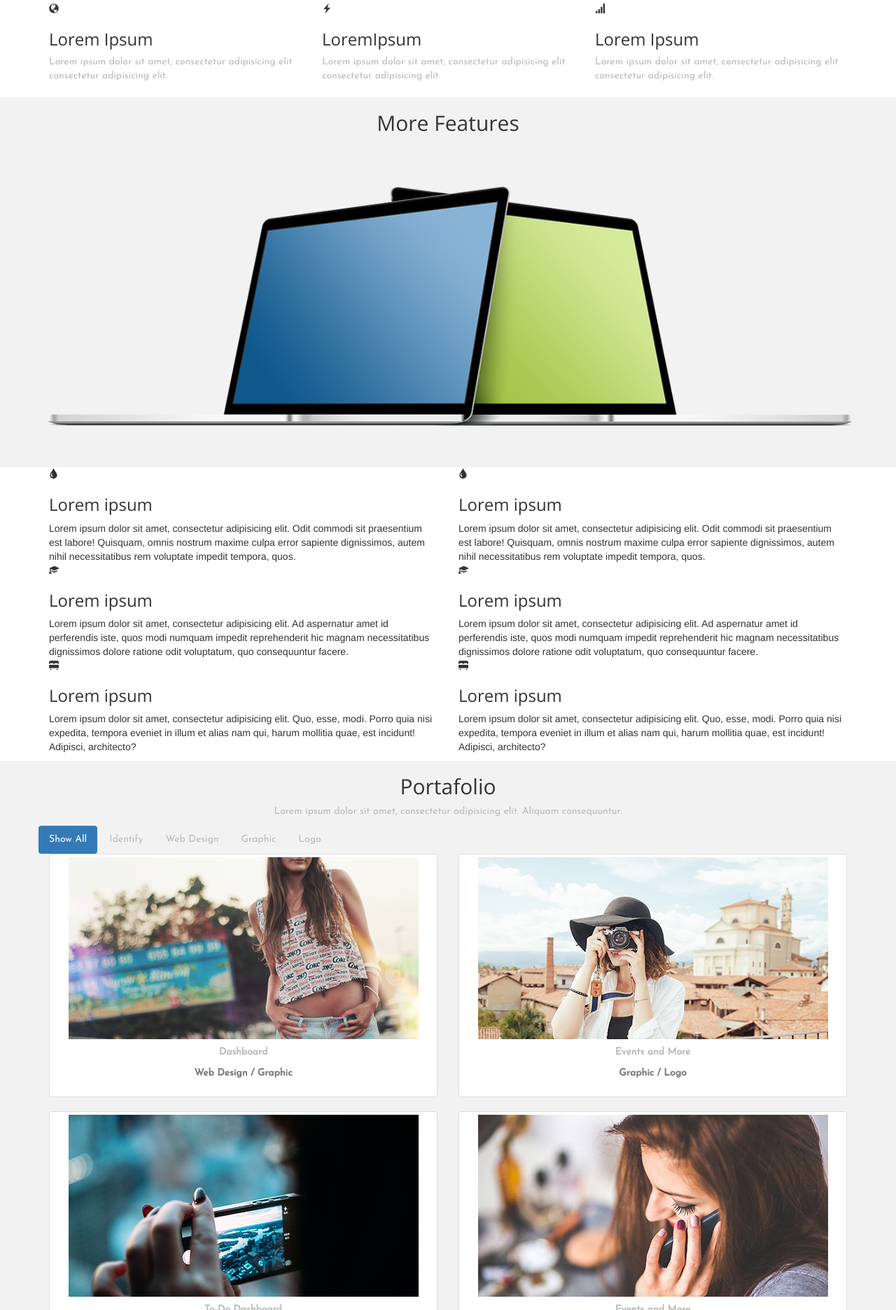
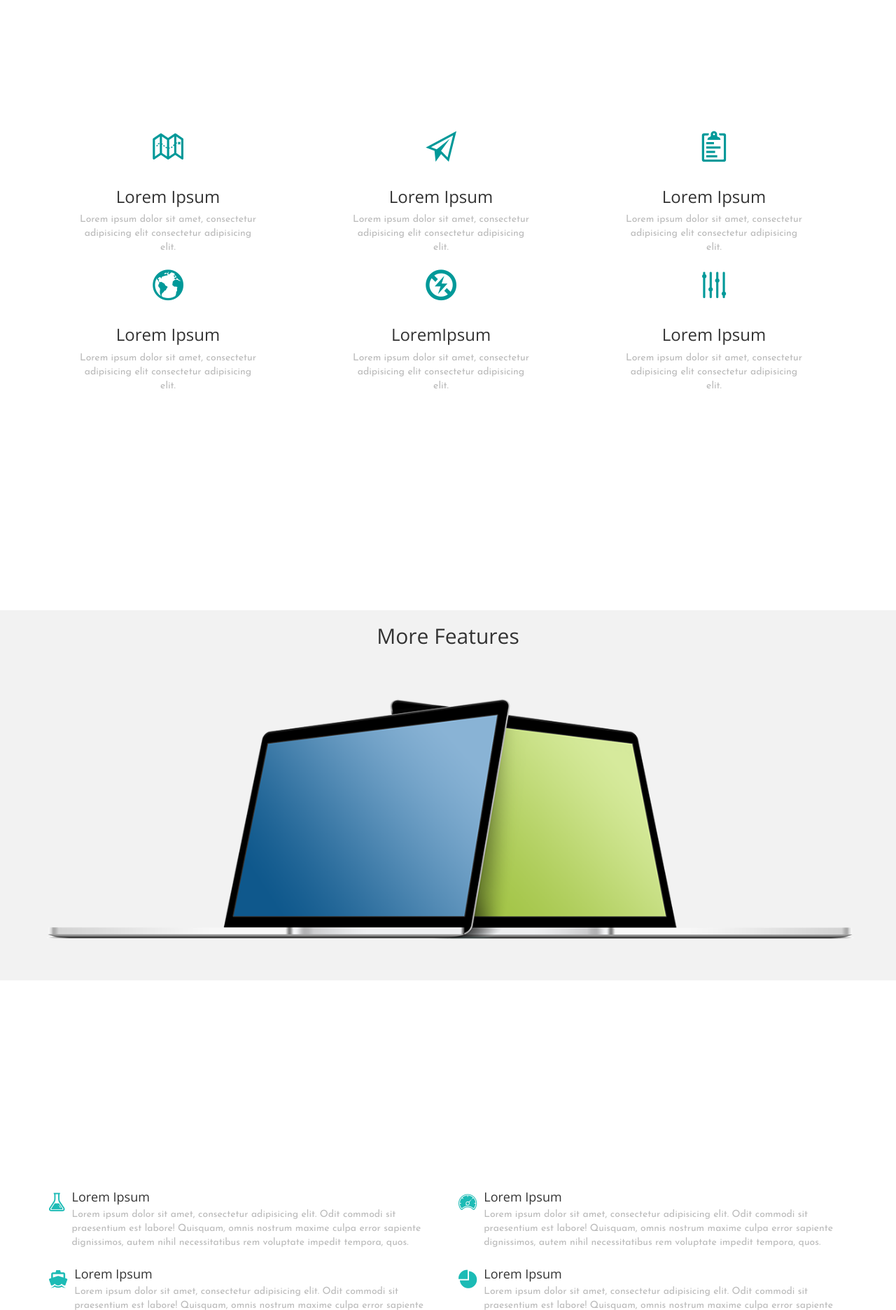
Before and after one commit to sheyshey22/prime-examengrupal, a plain HTML site: page index.html in a window 1280 px wide. Shown: the part 928-2800 px from the top of the page at 70% size. Drawn offline with nearby package versions, Linux system fonts and the light colour scheme; files whose address does not match are found by name.

Commit message:
terminando

```diff
--- a/css/main.css
+++ b/css/main.css
@@ -12,6 +12,11 @@ h1{
 hr{
 	width: 250px;
 }
+i{
+	font-size: 30px;
+	color: #1CBBB5;
+	text-align: center;
+}
 .hero-img{
 	background: url("../img/background/hero.jpg")no-repeat;
 	background-size: cover;
@@ -24,6 +29,24 @@ hr{
 	top: 100px;
 }
 /* sheyla*#009999*/
+.features{
+	margin-top: 300px;
+	margin-bottom: 300px;
+}
+.features i{
+	font-size: 50px;
+	color: #009999;
+	text-align: center;
+}
+.list-feat{
+	text-align: center;
+	list-style: none;
+	width: 300px;
+}
+.list-more-feat{
+	margin-top: 300px;
+	margin-bottom: 300px;
+}
 .more{
 	background-color:#f2f2f2;
 }
--- a/index.html
+++ b/index.html
@@ -53,27 +53,25 @@
 <!--fin header-->
 <!--inicio content-->
 <content>
-<!--inicio SHEY-->
-
-	<div class="features">
-	<div class="container">
+<!--inicio FEATURES-->
+	<div class="container features">
 		<div class="row">
 			<div class="col-md-4">
-			<ul class="list-unstyled list-inline">
-				<li><span class="glyphicon glyphicon-calendar"></span><h3>Lorem Ipsum</h3><p>Lorem ipsum dolor sit amet, consectetur adipisicing elit consectetur adipisicing elit.</p></li>
-				<li><span class="glyphicon glyphicon-globe"></span><h3>Lorem Ipsum</h3><p>Lorem ipsum dolor sit amet, consectetur adipisicing elit consectetur adipisicing elit.</p></li>
+			<ul class="list-feat">
+				<li><i class="ion-map" aria-hidden="true"></i><h3>Lorem Ipsum</h3><p>Lorem ipsum dolor sit amet, consectetur adipisicing elit consectetur adipisicing elit.</p></li>
+				<li><i class="ion-earth"></i><h3>Lorem Ipsum</h3><p>Lorem ipsum dolor sit amet, consectetur adipisicing elit consectetur adipisicing elit.</p></li>
 			</ul>
 			</div>
 			<div class="col-md-4">
-			<ul class="list-unstyled list-inline">
-				<li><span class="glyphicon glyphicon-send"></span><h3>Lorem Ipsum</h3><p>Lorem ipsum dolor sit amet, consectetur adipisicing elit consectetur adipisicing elit.</p></li>
-				<li><span class="glyphicon glyphicon-flash"></span><h3>LoremIpsum</h3><p>Lorem ipsum dolor sit amet, consectetur adipisicing elit consectetur adipisicing elit.</p></li>
+			<ul class="list-feat">
+				<li><i class="ion-paper-airplane" aria-hidden="true"></i><h3>Lorem Ipsum</h3><p>Lorem ipsum dolor sit amet, consectetur adipisicing elit consectetur adipisicing elit.</p></li>
+				<li><i class="ion-flash-off" aria-hidden="true"></i><h3>LoremIpsum</h3><p>Lorem ipsum dolor sit amet, consectetur adipisicing elit consectetur adipisicing elit.</p></li>
 			</ul>
 			</div>
 			<div class="col-md-4">
-			<ul class="list-unstyled list-inline">
-				<li><span class="glyphicon glyphicon-paste"></span><h3>Lorem Ipsum</h3><p>Lorem ipsum dolor sit amet, consectetur adipisicing elit consectetur adipisicing elit.</p></li>
-				<li><span class="glyphicon glyphicon-signal"></span><h3>Lorem Ipsum</h3><p>Lorem ipsum dolor sit amet, consectetur adipisicing elit consectetur adipisicing elit.</p></li>
+			<ul class="list-feat">
+				<li><i class="ion-clipboard" aria-hidden="true"></i><h3>Lorem Ipsum</h3><p>Lorem ipsum dolor sit amet, consectetur adipisicing elit consectetur adipisicing elit.</p></li>
+				<li><i class="ion-levels" aria-hidden="true"></i><h3>Lorem Ipsum</h3><p>Lorem ipsum dolor sit amet, consectetur adipisicing elit consectetur adipisicing elit.</p></li>
 			</ul>
 		</div>
 		</div>
@@ -84,38 +82,82 @@
 				<img class="img-responsive" src="img/laptop-features.png">
 			</div>
 	</div>
-	<div class="container">
+	<div class="container list-more-feat">
 		<div class="row">
 			<div class="col-md-6">
-				<ul class="list-unstyled">
-					<span class="glyphicon glyphicon-tint"></span>
-					<h3>Lorem ipsum</h3>
-					<li>Lorem ipsum dolor sit amet, consectetur adipisicing elit. Odit commodi sit praesentium est labore! Quisquam, omnis nostrum maxime culpa error sapiente dignissimos, autem nihil necessitatibus rem voluptate impedit tempora, quos.</li>
-					<span class="glyphicon glyphicon-education"></span>
-					<h3>Lorem ipsum</h3>
-					<li>Lorem ipsum dolor sit amet, consectetur adipisicing elit. Ad aspernatur amet id perferendis iste, quos modi numquam impedit reprehenderit hic magnam necessitatibus dignissimos dolore ratione odit voluptatum, quo consequuntur facere.</li>
-					<span class="glyphicon glyphicon-bed"></span>
-					<h3>Lorem ipsum</h3>
-					<li>Lorem ipsum dolor sit amet, consectetur adipisicing elit. Quo, esse, modi. Porro quia nisi expedita, tempora eveniet in illum et alias nam qui, harum mollitia quae, est incidunt! Adipisci, architecto?</li>
-				</ul>
+			<div class="media">
+  			<div class="media-left">
+   				 <a href="#">
+     				 <i class="ion-erlenmeyer-flask" aria-hidden="true"></i>
+   				 </a>
+  			</div>
+  			<div class="media-body">
+   			<h4 class="media-heading">Lorem Ipsum</h4>
+			<p>Lorem ipsum dolor sit amet, consectetur adipisicing elit. Odit commodi sit praesentium est labore! Quisquam, omnis nostrum maxime culpa error sapiente dignissimos, autem nihil necessitatibus rem voluptate impedit tempora, quos.</p>
+  			</div>
+			</div>
+			<div class="media">
+  			<div class="media-left">
+   				 <a href="#">
+     				 <i class="ion-android-boat" aria-hidden="true"></i>
+   				 </a>
+  			</div>
+  			<div class="media-body">
+   			<h4 class="media-heading">Lorem Ipsum</h4>
+			<p>Lorem ipsum dolor sit amet, consectetur adipisicing elit. Odit commodi sit praesentium est labore! Quisquam, omnis nostrum maxime culpa error sapiente dignissimos, autem nihil necessitatibus rem voluptate impedit tempora, quos.</p>
+  			</div>
+			</div>
+			<div class="media">
+  			<div class="media-left">
+   				 <a href="#">
+     				 <i class="ion-android-archive" aria-hidden="true"></i>
+   				 </a>
+  			</div>
+  			<div class="media-body">
+   			<h4 class="media-heading">Lorem Ipsum</h4>
+			<p>Lorem ipsum dolor sit amet, consectetur adipisicing elit. Odit commodi sit praesentium est labore! Quisquam, omnis nostrum maxime culpa error sapiente dignissimos, autem nihil necessitatibus rem voluptate impedit tempora, quos.</p>
+  			</div>
+			</div>
 			</div>
 			<div class="col-md-6">
-				<ul class="list-unstyled">
-					<span class="glyphicon glyphicon-tint"></span>
-					<h3>Lorem ipsum</h3>
-					<li>Lorem ipsum dolor sit amet, consectetur adipisicing elit. Odit commodi sit praesentium est labore! Quisquam, omnis nostrum maxime culpa error sapiente dignissimos, autem nihil necessitatibus rem voluptate impedit tempora, quos.</li>
-					<span class="glyphicon glyphicon-education"></span>
-					<h3>Lorem ipsum</h3>
-					<li>Lorem ipsum dolor sit amet, consectetur adipisicing elit. Ad aspernatur amet id perferendis iste, quos modi numquam impedit reprehenderit hic magnam necessitatibus dignissimos dolore ratione odit voluptatum, quo consequuntur facere.</li>
-					<span class="glyphicon glyphicon-bed"></span>
-					<h3>Lorem ipsum</h3>
-					<li>Lorem ipsum dolor sit amet, consectetur adipisicing elit. Quo, esse, modi. Porro quia nisi expedita, tempora eveniet in illum et alias nam qui, harum mollitia quae, est incidunt! Adipisci, architecto?</li>
-				</ul>
+				<div class="media">
+  				<div class="media-left">
+   				 <a href="#">
+     				 <i class="ion-ios-speedometer" aria-hidden="true"></i>
+   				 </a>
+  			</div>
+  			<div class="media-body">
+   			<h4 class="media-heading">Lorem Ipsum</h4>
+			<p>Lorem ipsum dolor sit amet, consectetur adipisicing elit. Odit commodi sit praesentium est labore! Quisquam, omnis nostrum maxime culpa error sapiente dignissimos, autem nihil necessitatibus rem voluptate impedit tempora, quos.</p>
+  			</div>
+			</div>
+			<div class="media">
+  			<div class="media-left">
+   				 <a href="#">
+     				 <i class="ion-pie-graph" aria-hidden="true"></i>
+   				 </a>
+  			</div>
+  			<div class="media-body">
+   			<h4 class="media-heading">Lorem Ipsum</h4>
+			<p>Lorem ipsum dolor sit amet, consectetur adipisicing elit. Odit commodi sit praesentium est labore! Quisquam, omnis nostrum maxime culpa error sapiente dignissimos, autem nihil necessitatibus rem voluptate impedit tempora, quos.</p>
+  			</div>
+			</div>
+			<div class="media">
+  			<div class="media-left">
+   				 <a href="#">
+     				 <i class="ion-trophy" aria-hidden="true"></i>
+   				 </a>
+  			</div>
+  			<div class="media-body">
+   			<h4 class="media-heading">Lorem Ipsum</h4>
+			<p>Lorem ipsum dolor sit amet, consectetur adipisicing elit. Odit commodi sit praesentium est labore! Quisquam, omnis nostrum maxime culpa error sapiente dignissimos, autem nihil necessitatibus rem voluptate impedit tempora, quos.</p>
+  			</div>
 			</div>
 		</div>
 	</div>
+	</div>
 <section class="portafolio">
-	<div class="container">
+	<div class="container-fluid">
 		<div class="row">
 		<center><h2>Portafolio</h2>
 			<p>	Lorem ipsum dolor sit amet, consectetur adipisicing elit. Aliquam consequuntur.</p>
@@ -184,7 +226,7 @@
 
 
 <!--fin SHEY-->
-<!--nicio SHEY-->
+
 <!--icio Pao-->
 <div class="container-fluid city-img">
 <div class="row">
```
